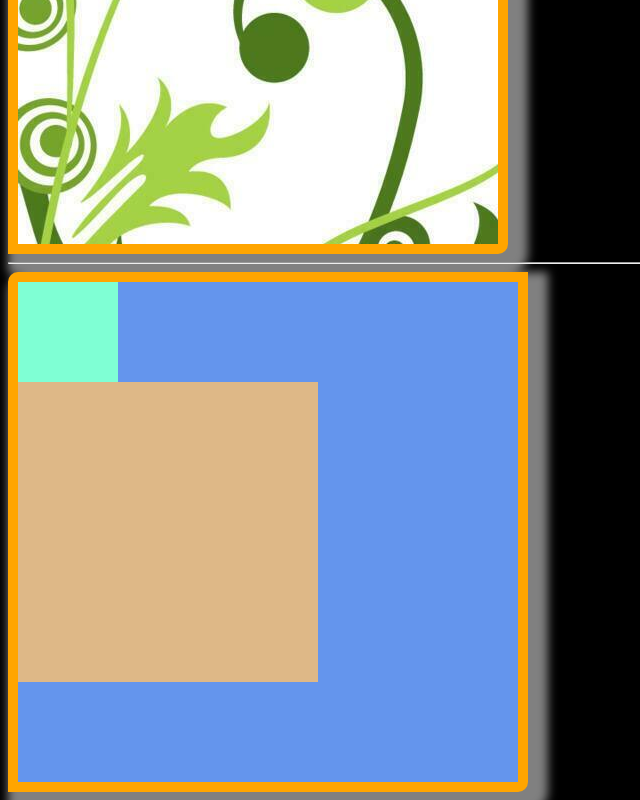
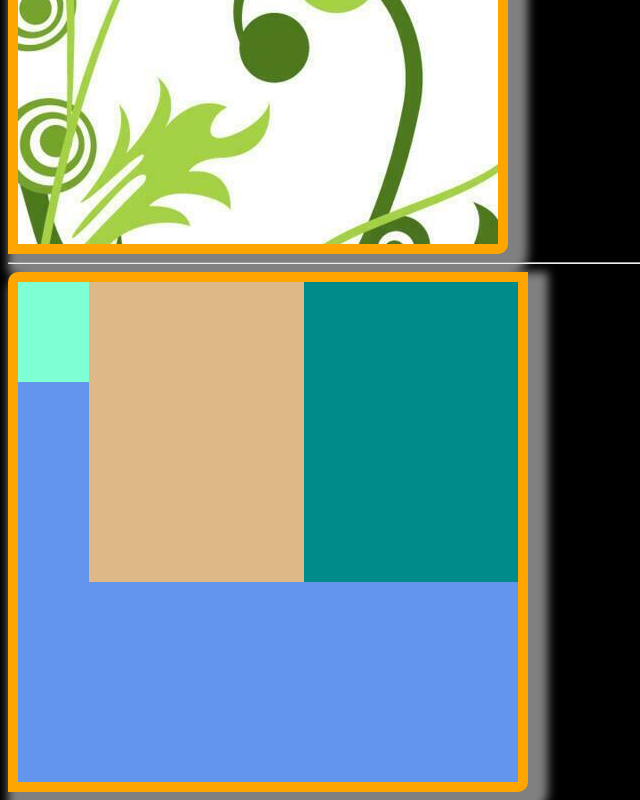
Before and after one commit to Myrpoxy/Para_2024_04_09, a plain HTML site: page index.html in a window 1280 px wide. Shown: the part 1905-2705 px from the top of the page, without its empty margins (0-640 px from the left). Drawn offline with Linux system fonts and the light colour scheme.

Commit message:
ON PARA 2024.04.18

```diff
--- a/index.html
+++ b/index.html
@@ -241,6 +241,9 @@
         <div class="block2">
 
         </div>
+        <div class="block3">
+
+        </div>
     </div>
 
 </body>
@@ -260,6 +263,13 @@ MaxGraph-->
 <!-- https://fonts.google.com/selection/embed -->
 <!-- https://epixx.github.io/emmet/ -->
 <!-- https://ru.w3docs.com/uchebnik-html/html-simvoly.html -->
+
 <!-- https://flexboxfroggy.com/?learn#ru -->
+<!-- tpverstak - flex-box - шпаргалка -->
+
 <!-- https://tpverstak.ru/common-css-class-names/ -->
 <!-- https://www.figma.com/ -->
+
+
+<!-- Figma / Photoshop / Illustrator / AdobeHD / Zeplix-->
+<!-- Plagin Incpect Styles -->
--- a/style.css
+++ b/style.css
@@ -207,6 +207,20 @@ table {
     box-shadow: 10px 10px 10px 10px rgba(255, 255, 255, .5);
 
     position: relative;
+
+    font-size: 0;
+    display: flex;
+    /* flex-wrap: nowrap;
+    flex-wrap: wrap;
+    flex-wrap: wrap-reverse; */
+
+    /* align-items: strech / center / flex-start / flex-end; */
+
+    /* justify-content: space-between / space-around / space-evenly /
+    / center / flex-start / fex-end; */
+
+    /* flex-direction: row / row-reverse / column / column-reverse; */
+
 }
 
 .block1 {
@@ -226,11 +240,33 @@ table {
     top: 10px;
     right: 50px; */
 
-    position: sticky;
+    /* position: sticky; */
+
+    display: inline;
+    display: block;
+    display: none;
+
+    display: table;
+    display: table-row;
+    display: table-cell;
+
+    display: inline-block;
+    vertical-align: middle;
+
 }
 
 .block2 {
     height: 300px;
     width: 300px;
     background-color: burlywood;
+    /* display: inline; */
+    display: inline-block;
 }
+
+.block3 {
+    height: 300px;
+    width: 300px;
+    background-color: darkcyan;
+    /* display: inline; */
+    display: inline-block;
+}
```
